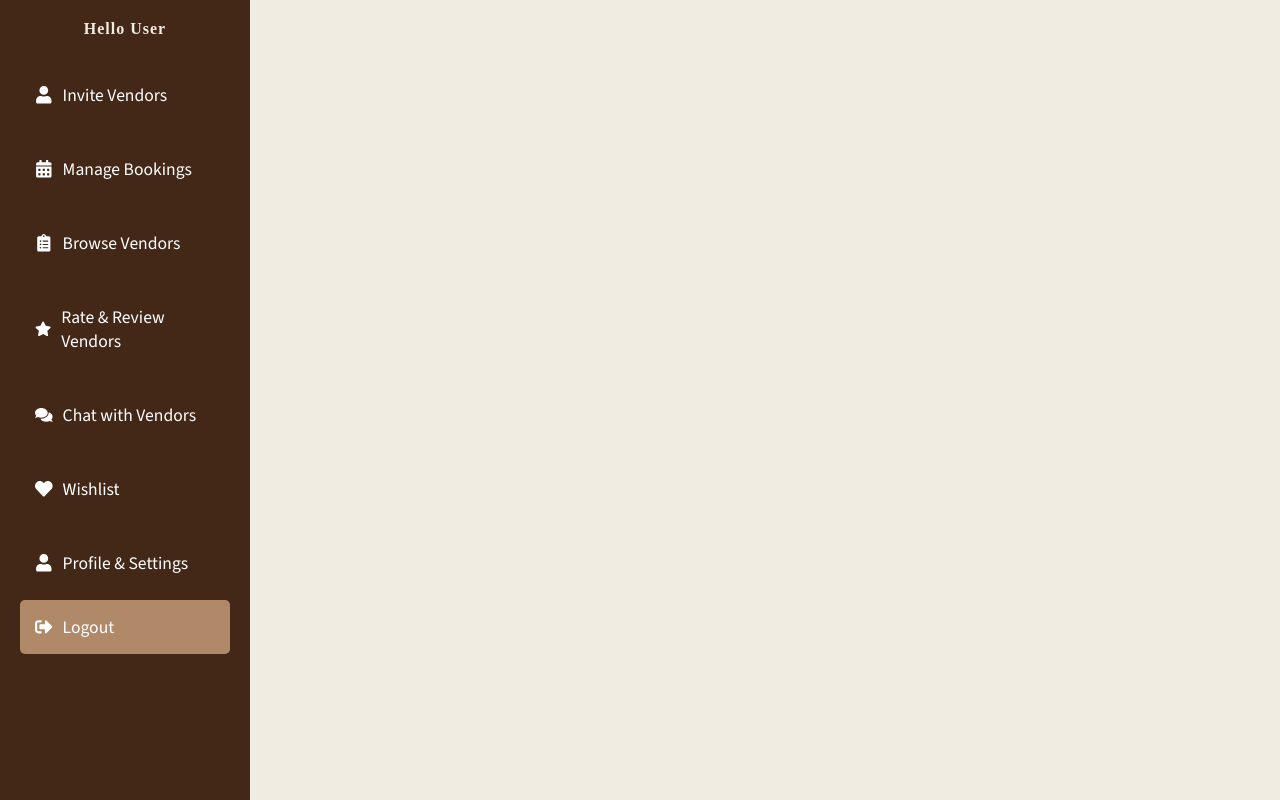
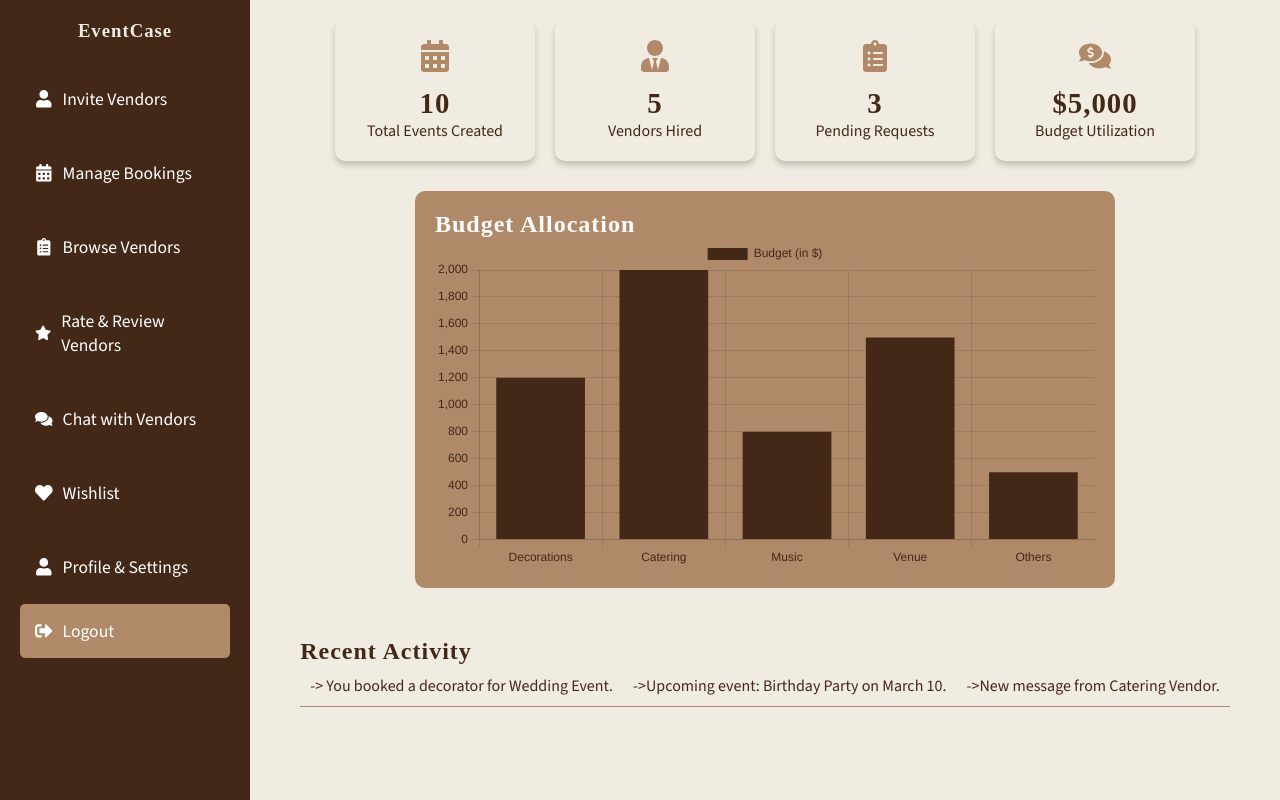
Before and after one commit to sreelakshmyaj/EventCase, a React (Create React App) app in the folder frontend/: page / in a window 1280 px wide. Built offline with nearby package versions, Linux system fonts and the light colour scheme; a web font is replaced by a local one.

Commit message:
Created client dashboard

```diff
--- a/frontend/package.json
+++ b/frontend/package.json
@@ -3,9 +3,11 @@
   "version": "0.1.0",
   "private": true,
   "dependencies": {
+    "chart.js": "^4.4.8",
     "cra-template": "1.2.0",
     "lucide-react": "^0.477.0",
     "react": "^19.0.0",
+    "react-chartjs-2": "^5.3.0",
     "react-dom": "^19.0.0",
     "react-icons": "^5.5.0",
     "react-router-dom": "^7.2.0",
--- a/frontend/src/App.css
+++ b/frontend/src/App.css
@@ -598,7 +598,7 @@ a:hover {
     flex-direction: column;
 }
 
-.sidebar h4 {
+.sidebar h3 {
     text-align: center;
     margin-bottom: 20px;
     color: #f1ece2;
@@ -640,6 +640,82 @@ a:hover {
     background: #a07155;
 }
 
+/* Dashboard */
+.dashboard-content {
+    padding: 20px;
+    margin-left: 250px;
+    width: calc(100% - 250px);
+    display: flex;
+    flex-direction: column;
+    align-items: center;
+}
+
+
+/* Stats Section */
+.stats-container {
+    display: flex;
+    justify-content: space-between;
+    flex-wrap: wrap;
+    gap: 20px;
+    margin-bottom: 30px;
+}
+
+.stat-card {
+    background: #f1ece2;
+    padding: 20px;
+    border-radius: 10px;
+    width: 200px;
+    text-align: center;
+    box-shadow: 0px 4px 6px rgba(0, 0, 0, 0.2);
+    transition: transform 0.3s;
+}
+
+.stat-card:hover {
+    transform: scale(1.05);
+}
+
+.stat-card .icon {
+    font-size: 2rem;
+    color: #b08968;
+    margin-bottom: 10px;
+}
+
+.stat-card h2 {
+    font-size: 1.8rem;
+    margin: 0;
+}
+
+.stat-card p {
+    font-size: 1rem;
+    color: #432818;
+}
+
+/* Chart Styling */
+.chart-container {
+    background: #b08968;
+    padding: 20px;
+    border-radius: 10px;
+    color: white;
+    margin-bottom: 30px;
+    width: 100%;
+    max-width: 700px;
+}
+
+/* Recent Activity */
+.recent-activity {
+    background: #f1ece2;
+    padding: 20px;
+    border-radius: 10px;
+}
+
+.recent-activity h2 {
+    color: #432818;
+}
+
+.recent-activity ul li {
+    padding: 10px;
+    border-bottom: 1px solid #b08968;
+}
 
 
 @media screen and (max-width: 768px) {
--- a/frontend/src/App.js
+++ b/frontend/src/App.js
@@ -5,13 +5,14 @@ import AboutUs from './pages/AboutUs';
 import Contact from './pages/Contact';
 import Login from './pages/Login';
 import Register from './pages/Regiser';
+import ClientDashboard from './pages/ClientDashboard';
 import Dashboard from './pages/Dashboard';
 
 function App() {
   return(
     <Router>
       <Routes>
-        <Route path="/" element={<Dashboard />} />
+        <Route path="/" element={<ClientDashboard />} />
         <Route path="/about" element={<AboutUs />} />
         <Route path="/contact" element={<Contact />} />
         <Route path='/login' element={<Login />} />
--- /dev/null
+++ b/frontend/src/components/Chart.js
@@ -0,0 +1,50 @@
+import React from "react";
+import { Bar } from "react-chartjs-2";
+import { Chart as ChartJS, CategoryScale, LinearScale, BarElement, Title, Tooltip, Legend } from "chart.js";
+
+ChartJS.register(CategoryScale, LinearScale, BarElement, Title, Tooltip, Legend);
+
+const Chart = () => {
+  const data = {
+    labels: ["Decorations", "Catering", "Music", "Venue", "Others"],
+    datasets: [
+      {
+        label: "Budget (in $)",
+        data: [1200, 2000, 800, 1500, 500],
+        backgroundColor: "#432818",
+      },
+    ],
+  };
+
+  const options = {
+    responsive: true,
+    plugins: {
+      legend: {
+        labels: {
+          color: "#432818",
+        },
+      },
+    },
+    scales: {
+      x: {
+        ticks: {
+          color: "#432818",
+        },
+      },
+      y: {
+        ticks: {
+          color: "#432818",
+        },
+      },
+    },
+  };
+
+  return (
+    <div className="chart-container">
+      <h2>Budget Allocation</h2>
+      <Bar data={data} options={options} />
+    </div>
+  );
+};
+
+export default Chart;
--- a/frontend/src/components/Sidebar.js
+++ b/frontend/src/components/Sidebar.js
@@ -5,7 +5,7 @@ import { FaUser, FaCalendarAlt, FaStar, FaComments, FaClipboardList, FaHeart, Fa
 const Sidebar = () => {
   return (
     <div className="sidebar">
-      <h4>Hello User</h4>
+      <h3>EventCase</h3>
       <ul>
         <li>
           <Link to="/invite-vendors">
--- /dev/null
+++ b/frontend/src/pages/ClientDashboard.js
@@ -0,0 +1,23 @@
+import React from "react";
+import { BrowserRouter as Router, Routes, Route } from "react-router-dom";
+import Sidebar from '../components/Sidebar'
+import Dashboard from "./Dashboard";
+// import InviteVendors from "./pages/InviteVendors";
+// import ManageBookings from "./pages/ManageBookings";
+
+const ClientDashboard = () => {
+  return (
+      <div className="dashboard">
+        <Sidebar />
+        <div className="content">
+          <Routes>
+            <Route path="/" element={<Dashboard />} />
+            {/* <Route path="/invite-vendors" element={<InviteVendors />} />
+            <Route path="/manage-bookings" element={<ManageBookings />} /> */}
+          </Routes>
+        </div>
+      </div>
+  );
+};
+
+export default ClientDashboard;
--- a/frontend/src/pages/Dashboard.js
+++ b/frontend/src/pages/Dashboard.js
@@ -1,12 +1,48 @@
-import React from 'react'
-import Sidebar from '../components/Sidebar'
+import React from "react";
+import { FaCalendarAlt, FaUserTie, FaClipboardList, FaCommentsDollar } from "react-icons/fa";
+import Chart from "../components/Chart";
 
 const Dashboard = () => {
   return (
-    <div>
-      <Sidebar />
+    <div className="dashboard-content">
+      <div className="stats-container">
+        <div className="stat-card">
+          <FaCalendarAlt className="icon" />
+          <h2>10</h2>
+          <p>Total Events Created</p>
+        </div>
+
+        <div className="stat-card">
+          <FaUserTie className="icon" />
+          <h2>5</h2>
+          <p>Vendors Hired</p>
+        </div>
+
+        <div className="stat-card">
+          <FaClipboardList className="icon" />
+          <h2>3</h2>
+          <p>Pending Requests</p>
+        </div>
+
+        <div className="stat-card">
+          <FaCommentsDollar className="icon" />
+          <h2>$5,000</h2>
+          <p>Budget Utilization</p>
+        </div>
+      </div>
+
+      <Chart />
+
+      <div className="recent-activity">
+        <h2>Recent Activity</h2>
+        <ul>
+          <li>-&gt; You booked a decorator for Wedding Event.</li>
+          <li>-&gt;Upcoming event: Birthday Party on March 10.</li>
+          <li>-&gt;New message from Catering Vendor.</li>
+        </ul>
+      </div>
     </div>
-  )
-}
+  );
+};
 
-export default Dashboard
+export default Dashboard;
```
Also changed, not shown: 1 other file (tests, documents, lock files or other folders).
